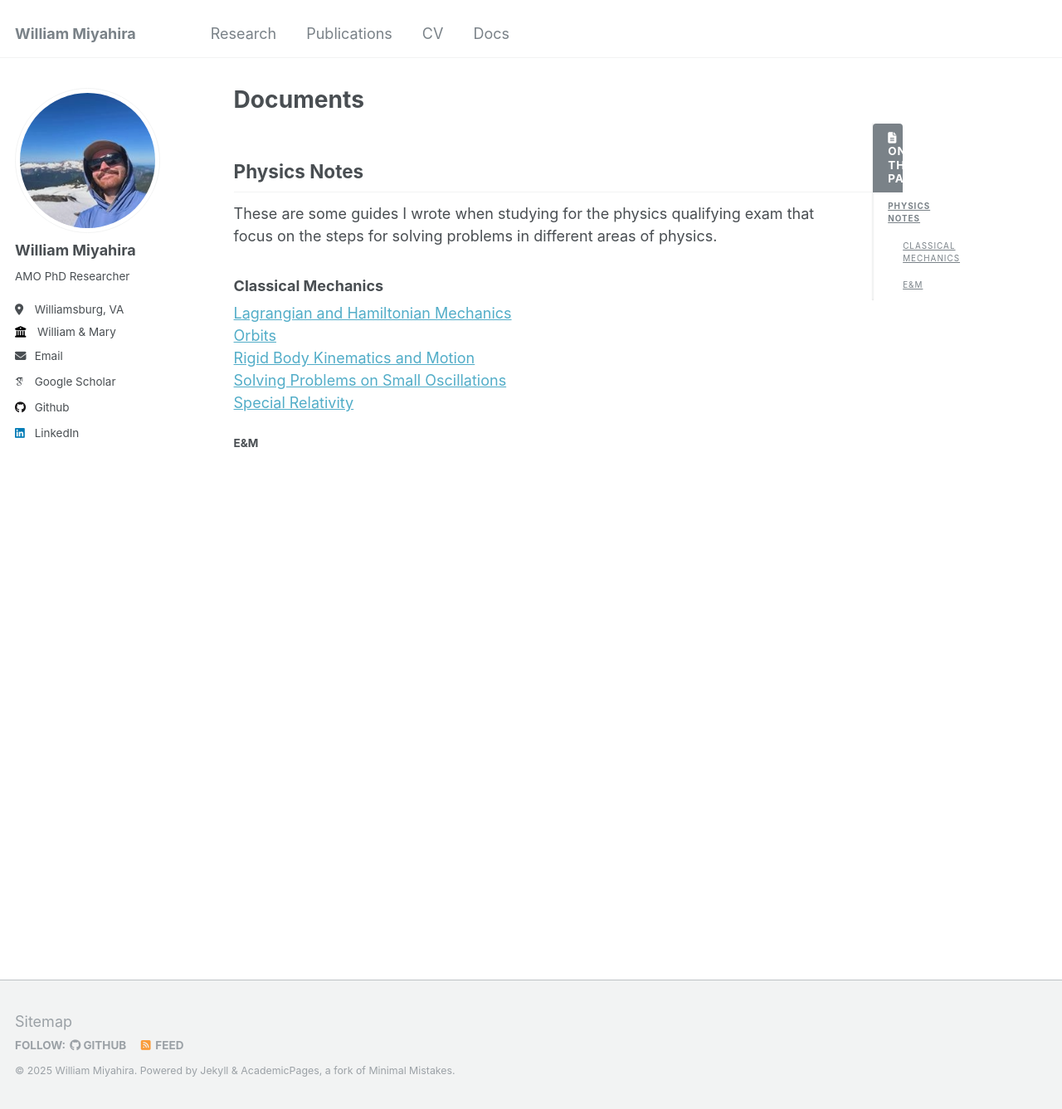
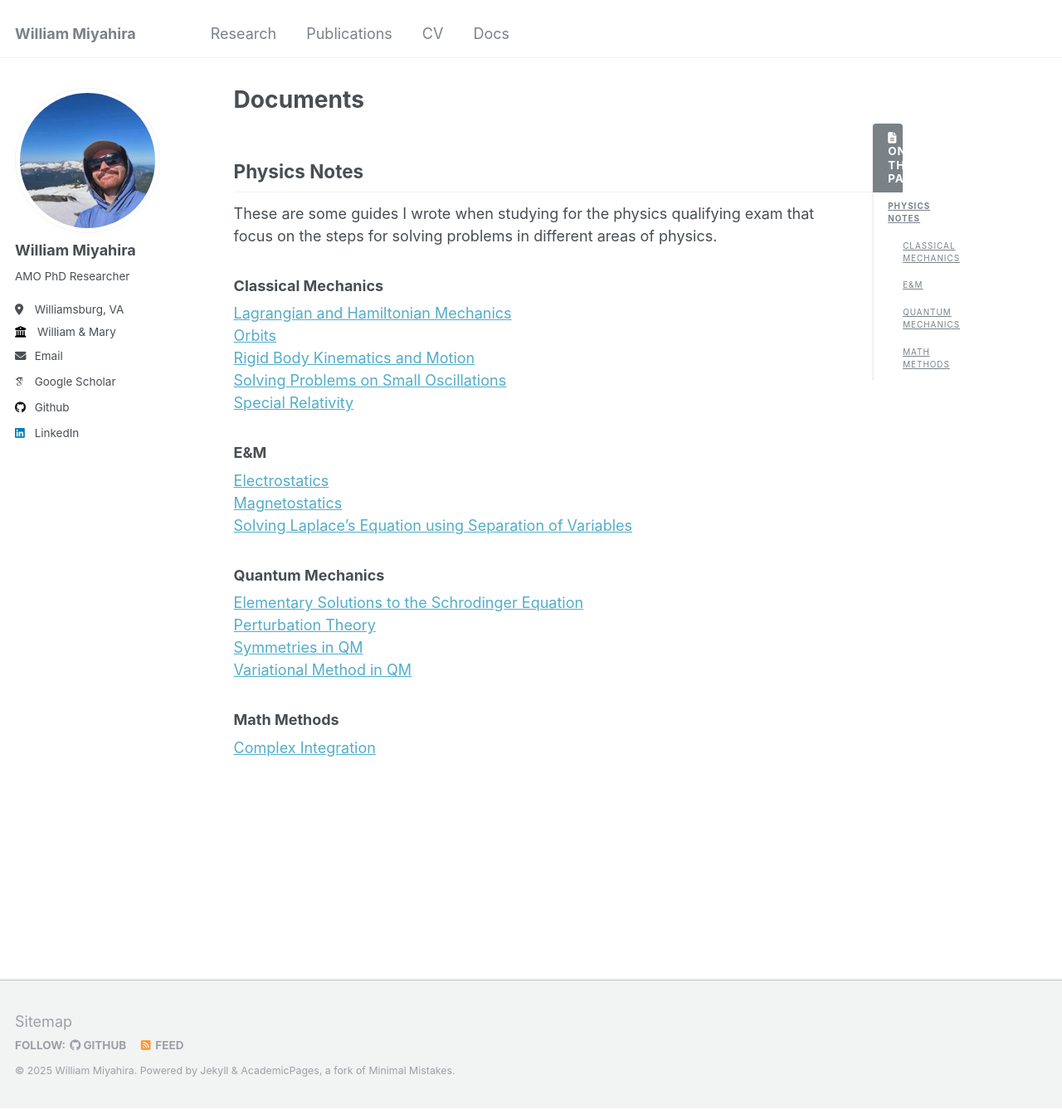
Before and after one commit to willmiyahira/willmiyahira.github.io, a Jekyll site: the page built from _pages/docs.md, in a window 1280 px wide and 1337 px high. Shown: the whole window at 83% size. Built offline with Jekyll 4.4.1, drawn with Linux system fonts in a browser that asks for light colours; some web fonts are replaced.

Commit message:
update docs page

```diff
--- a/_pages/docs.md
+++ b/_pages/docs.md
@@ -17,4 +17,16 @@ These are some guides I wrote when studying for the physics qualifying exam that
 <a href="/files/docs/physicsNotes/Solving Problems on Small Oscillations.pdf" target="_blank">Solving Problems on Small Oscillations</a><br>
 <a href="/files/docs/physicsNotes/Special Relativity.pdf" target="_blank">Special Relativity</a><br>
 
-#### E&M
+### E&M
+<a href="/files/docs/physicsNotes/Electrostatics.pdf" target="_blank">Electrostatics</a><br>
+<a href="/files/docs/physicsNotes/Magnetostatics.pdf" target="_blank">Magnetostatics</a><br>
+<a href="/files/docs/physicsNotes/Solving Laplace's Equation using Separation of Variables.pdf" target="_blank">Solving Laplace's Equation using Separation of Variables</a><br>
+
+### Quantum Mechanics
+<a href="/files/docs/physicsNotes/Elementary Solutions to the Schrodinger Equation.pdf" target="_blank">Elementary Solutions to the Schrodinger Equation</a><br>
+<a href="/files/docs/physicsNotes/Perturbation Theory.pdf" target="_blank">Perturbation Theory</a><br>
+<a href="/files/docs/physicsNotes/Symmetries in QM.pdf" target="_blank">Symmetries in QM</a><br>
+<a href="/files/docs/physicsNotes/Variational Method in QM.pdf" target="_blank">Variational Method in QM</a><br>
+
+### Math Methods
+<a href="/files/docs/physicsNotes/Complex Integration.pdf" target="_blank">Complex Integration</a><br>
```
